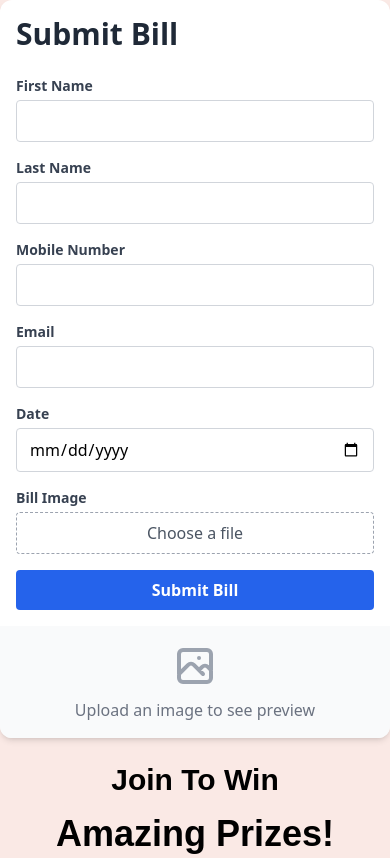
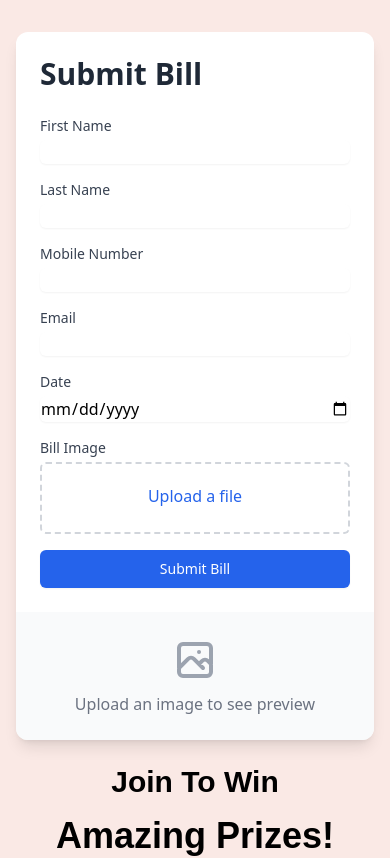
Before and after one commit to deepgohil0702/jf0, a React (Create React App) app in the folder petrolpump/: page / in a window 390 px wide. Shown: the top 858 px of the page. Built offline with nearby package versions, Linux system fonts and the light colour scheme.

Commit message:
url updated

```diff
--- a/petrolpump/src/components/UserForm.jsx
+++ b/petrolpump/src/components/UserForm.jsx
@@ -12,133 +12,177 @@ const UserForm = () => {
   });
   const [loading, setLoading] = useState(false);
   const [preview, setPreview] = useState(null);
+  const [submitStatus, setSubmitStatus] = useState({ success: false, message: '' });
 
   const handleImageChange = (e) => {
     const file = e.target.files[0];
+    if (file) {
+      if (file.type.startsWith('image/')) {
         setFormData({ ...formData, billImage: file });
-    if (file) {
         const reader = new FileReader();
         reader.onloadend = () => {
           setPreview(reader.result);
         };
         reader.readAsDataURL(file);
+      } else {
+        alert('Please upload an image file');
+      }
     }
   };
 
   const handleSubmit = async (e) => {
     e.preventDefault();
     setLoading(true);
+    setSubmitStatus({ success: false, message: '' });
+
     const data = new FormData();
-    data.append('firstName', formData.firstName);
-    data.append('lastName', formData.lastName);
-    data.append('mobileNumber', formData.mobileNumber);
-    data.append('email', formData.email);
-    data.append('date', formData.date);
-    data.append('billImage', formData.billImage);
+    Object.keys(formData).forEach(key => {
+      data.append(key, formData[key]);
+    });
 
     try {
       const response = await fetch('https://psychic-space-barnacle-g6v4jw5p57whwpvv-8000.app.github.dev/api/submit-bill', {
         method: 'POST',
         body: data,
       });
+
+      const result = await response.json();
+
       if (response.ok) {
-        setFormData({ firstName: '', lastName: '', mobileNumber: '', email: '', date: '', billImage: null });
+        setSubmitStatus({
+          success: true,
+          message: 'Bill submitted successfully!'
+        });
+        // Reset form
+        setFormData({
+          firstName: '',
+          lastName: '',
+          mobileNumber: '',
+          email: '',
+          date: '',
+          billImage: null
+        });
         setPreview(null);
-        alert('Form submitted successfully!');
+      } else {
+        throw new Error(result.error || 'Failed to submit bill');
       }
     } catch (error) {
-      console.error('Error:', error);
-      alert('Failed to submit form');
+      setSubmitStatus({
+        success: false,
+        message: error.message
+      });
     } finally {
       setLoading(false);
     }
   };
 
   return (
-    <div className="min-h-screen bg-[#fae9e5] flex flex-col items-center">
-      <div className="w-full max-w-4xl">
-        <div className="bg-white rounded-xl shadow-md overflow-hidden">
+    <div className="min-h-screen bg-[#fae9e5] flex flex-col items-center py-8">
+      <div className="w-full max-w-4xl px-4">
+        <div className="bg-white rounded-xl shadow-lg overflow-hidden">
           <div className="md:flex">
             {/* Form Section */}
-            <div className="md:w-1/2 p-4">
+            <div className="md:w-1/2 p-6">
               <h2 className="text-3xl font-bold text-gray-800 mb-6">Submit Bill</h2>
+              {submitStatus.message && (
+                <div className={`p-3 rounded mb-4 ${
+                  submitStatus.success ? 'bg-green-100 text-green-700' : 'bg-red-100 text-red-700'
+                }`}>
+                  {submitStatus.message}
+                </div>
+              )}
               <form onSubmit={handleSubmit} className="space-y-4">
                 <div>
-                  <label className="block text-sm font-semibold text-gray-700 mb-1">First Name</label>
+                  <label className="block text-sm font-medium text-gray-700">First Name</label>
                   <input
                     type="text"
                     value={formData.firstName}
                     onChange={(e) => setFormData({...formData, firstName: e.target.value})}
-                    className="w-full px-3 py-2 rounded border border-gray-300 focus:ring-2 focus:ring-blue-500 focus:outline-none"
+                    className="mt-1 block w-full rounded-md border-gray-300 shadow-sm focus:border-blue-500 focus:ring-blue-500"
                     required
+                    pattern="[A-Za-z ]+"
+                    title="Please enter valid first name"
                   />
                 </div>
+
                 <div>
-                  <label className="block text-sm font-semibold text-gray-700 mb-1">Last Name</label>
+                  <label className="block text-sm font-medium text-gray-700">Last Name</label>
                   <input
                     type="text"
                     value={formData.lastName}
                     onChange={(e) => setFormData({...formData, lastName: e.target.value})}
-                    className="w-full px-3 py-2 rounded border border-gray-300 focus:ring-2 focus:ring-blue-500 focus:outline-none"
+                    className="mt-1 block w-full rounded-md border-gray-300 shadow-sm focus:border-blue-500 focus:ring-blue-500"
                     required
+                    pattern="[A-Za-z ]+"
+                    title="Please enter valid last name"
                   />
                 </div>
+
                 <div>
-                  <label className="block text-sm font-semibold text-gray-700 mb-1">Mobile Number</label>
+                  <label className="block text-sm font-medium text-gray-700">Mobile Number</label>
                   <input
                     type="tel"
                     value={formData.mobileNumber}
                     onChange={(e) => setFormData({...formData, mobileNumber: e.target.value})}
-                    className="w-full px-3 py-2 rounded border border-gray-300 focus:ring-2 focus:ring-blue-500 focus:outline-none"
+                    className="mt-1 block w-full rounded-md border-gray-300 shadow-sm focus:border-blue-500 focus:ring-blue-500"
                     required
+                    pattern="[0-9]{10}"
+                    title="Please enter valid 10-digit mobile number"
                   />
                 </div>
+
                 <div>
-                  <label className="block text-sm font-semibold text-gray-700 mb-1">Email</label>
+                  <label className="block text-sm font-medium text-gray-700">Email</label>
                   <input
                     type="email"
                     value={formData.email}
                     onChange={(e) => setFormData({...formData, email: e.target.value})}
-                    className="w-full px-3 py-2 rounded border border-gray-300 focus:ring-2 focus:ring-blue-500 focus:outline-none"
+                    className="mt-1 block w-full rounded-md border-gray-300 shadow-sm focus:border-blue-500 focus:ring-blue-500"
                     required
                   />
                 </div>
+
                 <div>
-                  <label className="block text-sm font-semibold text-gray-700 mb-1">Date</label>
+                  <label className="block text-sm font-medium text-gray-700">Date</label>
                   <input
                     type="date"
                     value={formData.date}
                     onChange={(e) => setFormData({...formData, date: e.target.value})}
-                    className="w-full px-3 py-2 rounded border border-gray-300 focus:ring-2 focus:ring-blue-500 focus:outline-none"
+                    className="mt-1 block w-full rounded-md border-gray-300 shadow-sm focus:border-blue-500 focus:ring-blue-500"
                     required
                   />
                 </div>
+
                 <div>
-                  <label className="block text-sm font-semibold text-gray-700 mb-1">Bill Image</label>
-                  <div className="relative">
+                  <label className="block text-sm font-medium text-gray-700">Bill Image</label>
+                  <div className="mt-1 flex justify-center px-6 pt-5 pb-6 border-2 border-gray-300 border-dashed rounded-md">
+                    <div className="space-y-1 text-center">
                       <input
+                        id="file-upload"
                         type="file"
+                        className="hidden"
                         onChange={handleImageChange}
-                      className="hidden"
                         accept="image/*"
                         required
-                      id="file-upload"
                       />
                       <label
                         htmlFor="file-upload"
-                      className="w-full px-3 py-2 rounded border border-dashed border-gray-400 hover:border-blue-500 cursor-pointer flex items-center justify-center text-gray-600 hover:text-blue-500"
+                        className="cursor-pointer bg-white rounded-md font-medium text-blue-600 hover:text-blue-500 focus-within:outline-none focus-within:ring-2 focus-within:ring-offset-2 focus-within:ring-blue-500"
                       >
-                      {formData.billImage ? formData.billImage.name : 'Choose a file'}
+                        <span>Upload a file</span>
+                        <input id="file-upload" name="file-upload" type="file" className="sr-only" />
                       </label>
                     </div>
                   </div>
+                </div>
+
                 <button
                   type="submit"
                   disabled={loading}
-                  className={`w-full py-2 rounded text-white font-semibold transition ${
+                  className={`w-full flex justify-center py-2 px-4 border border-transparent rounded-md shadow-sm text-sm font-medium text-white ${
                     loading
                       ? 'bg-gray-400 cursor-not-allowed'
-                      : 'bg-blue-600 hover:bg-blue-700 focus:ring-2 focus:ring-blue-500'
+                      : 'bg-blue-600 hover:bg-blue-700 focus:outline-none focus:ring-2 focus:ring-offset-2 focus:ring-blue-500'
                   }`}
                 >
                   {loading ? 'Submitting...' : 'Submit Bill'}
@@ -147,12 +191,13 @@ const UserForm = () => {
             </div>
 
             {/* Preview Section */}
-            <div className="md:w-1/2 bg-gray-50 p-4 flex items-center justify-center">
+            <div className="md:w-1/2 bg-gray-50 p-6">
+              <div className="h-full flex items-center justify-center">
                 {preview ? (
                   <img
                     src={preview}
                     alt="Bill Preview"
-                  className="max-w-full max-h-[300px] rounded shadow"
+                    className="max-w-full max-h-[400px] object-contain rounded-lg shadow"
                   />
                 ) : (
                   <div className="text-center text-gray-500">
@@ -166,7 +211,8 @@ const UserForm = () => {
             </div>
           </div>
         </div>
-      <AmazingPrizes/>
+      </div>
+      <AmazingPrizes />
     </div>
   );
 };
```
Lines whose indentation alone changed are shown as unchanged.
